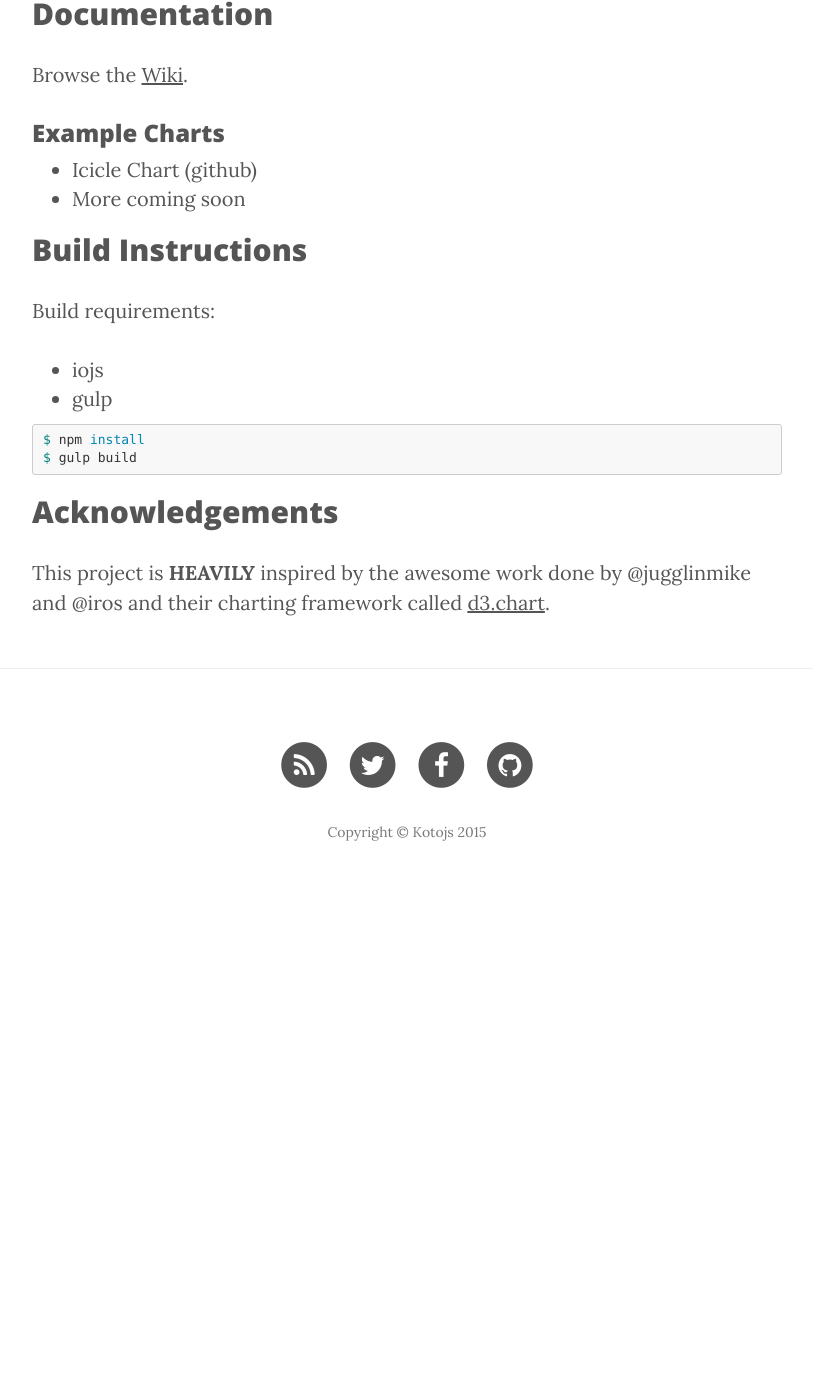
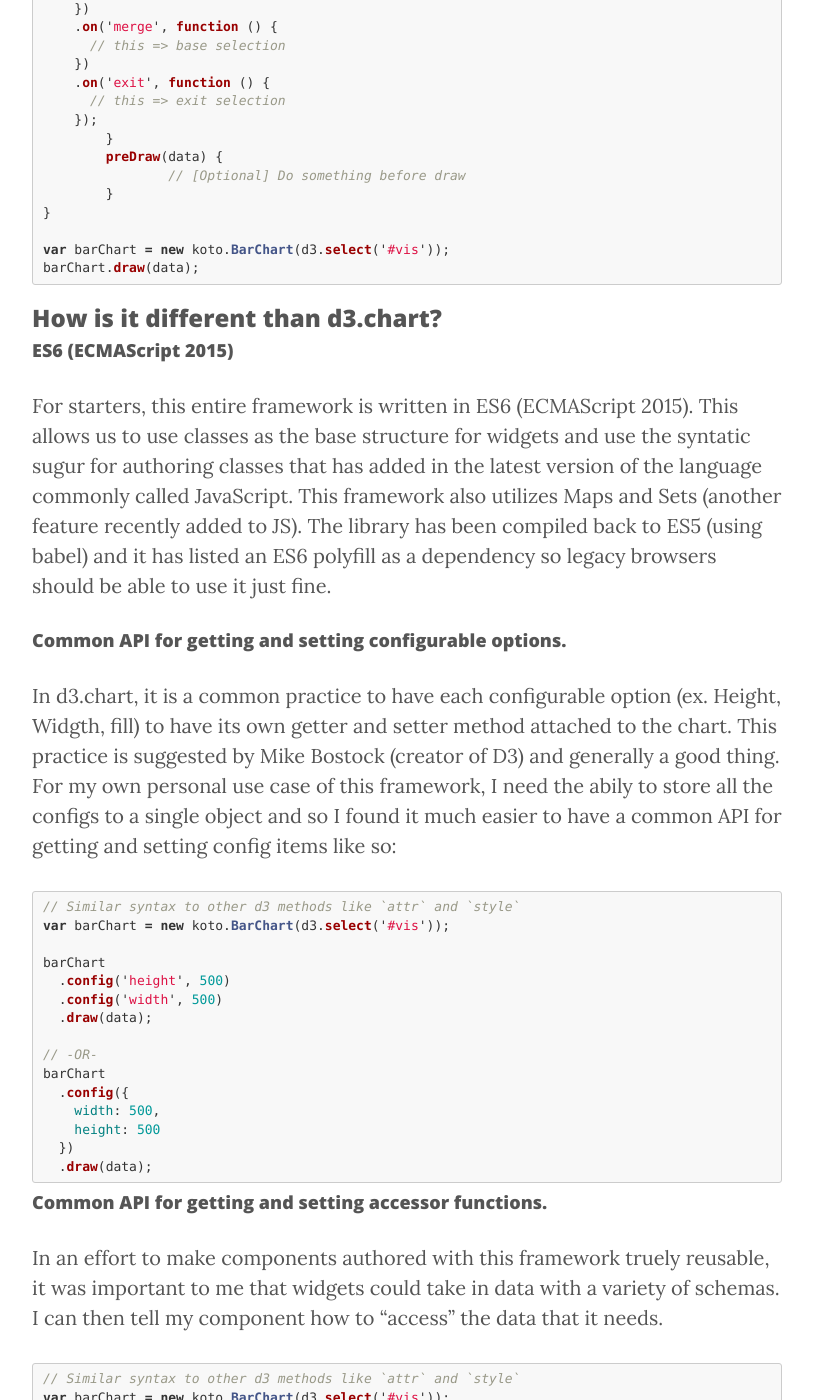
Before and after one commit to kotojs/kotojs, a Jekyll site: the page built from index.markdown, in a window 1280 px wide and 1400 px high, scrolled down 1469 px. Shown: the whole window, without its empty margins (233-1046 px from the left). Built offline with Jekyll 4.4.1, drawn with Linux system fonts in a browser that asks for light colours; nearby versions of some CDN libraries; before the commit the page ends 2377 px from its top, so only the background shows below that; some of the changed text lies outside the part shown.

Commit message:
updating index file

```diff
--- a/index.markdown
+++ b/index.markdown
@@ -7,17 +7,107 @@ description:   "A d3 framework for reusable charts"
 **koto.js** is a [d3.js](http://www.d3js.org) charting framework written in ES6, the latest iteration of javascript.
 
 ## Introduction
-Coming soon. Here I'll talk about what prompted me to write this library and what my goals are.
+KotoJS is **HEAVILY** inspired by another reusable charting framework maintained by the Miso Project called d3.chart. I think that project is well designed and well documented.  For those who are not familiar with d3.chart, the framework provides a logical way to ensure that all data-visualization components that are authored using the framework are done in a way that facilitates re-usablily.
+
+However, as somebody who greatly depends on the d3.chart framework, I've gotten concerned that support for the project has dwindled over the past several months. This has prompted me to write my own reusable charting framework, taking all the things the things that I really like about d3.chart and adding a few things that I had always wanted.
 
 {% highlight javascript %}
+// Basic Example
 koto.BarChart = class extends koto.Base {
-	constructor(){
+	constructor(selection){
 		// setup chart
+    var bars = this.base.append('g').classed('bars', true);
+
+    // define layer
+    var layer = this.layer('bars', bars, {
+      dataBind: function (data) {
+        return this.selectAll('rect').data(data);
+      },
+      insert: function () {
+        this.append('rect');
+      }
+    });
+
+    // Setup life-cycle events on layers
+    bars.on('enter', function () {
+      // this => enter selection
+    })
+    .on('merge', function () {
+      // this => base selection
+    })
+    .on('exit', function () {
+      // this => exit selection
+    });
 	}
 	preDraw(data) {
-		// Do something before draw
+		// [Optional] Do something before draw
 	}
 }
+
+var barChart = new koto.BarChart(d3.select('#vis'));
+barChart.draw(data);
+{% endhighlight %}
+
+### How is it different than d3.chart?
+#### ES6 (ECMAScript 2015)
+For starters, this entire framework is written in ES6 (ECMAScript 2015). This allows us to use classes as the base structure for widgets and use the syntatic sugur for authoring classes that has added in the latest version of the language commonly called JavaScript. This framework also utilizes Maps and Sets (another feature recently added to JS). The library has been compiled back to ES5 (using babel) and it has listed an ES6 polyfill as a dependency so legacy browsers should be able to use it just fine.
+
+#### Common API for getting and setting configurable options.
+In d3.chart, it is a common practice to have each configurable option (ex. Height, Widgth, fill) to have its own getter and setter method attached to the chart. This practice is suggested by Mike Bostock (creator of D3) and generally a good thing. For my own personal use case of this framework, I need the abily to store all the configs to a single object and so I found it much easier to have a common API for getting and setting config items like so:
+
+{% highlight javascript %}
+// Similar syntax to other d3 methods like `attr` and `style`
+var barChart = new koto.BarChart(d3.select('#vis'));
+
+barChart
+  .config('height', 500)
+  .config('width', 500)
+  .draw(data);
+
+// -OR-
+barChart
+  .config({
+    width: 500,
+    height: 500
+  })
+  .draw(data);
+
+{% endhighlight %}
+
+#### Common API for getting and setting accessor functions.
+In an effort to make components authored with this framework truely reusable, it was important to me that widgets could take in data with a variety of schemas. I can then tell my component how to "access" the data that it needs.
+
+{% highlight javascript %}
+// Similar syntax to other d3 methods like `attr` and `style`
+var barChart = new koto.BarChart(d3.select('#vis'));
+
+barChart
+  .accessor('name', function(d) { return d.country; })
+  .accessor('value', function(d) { return d.population; })
+  .draw(data);
+
+// -OR-
+barChart
+  .accessor({
+    name: function(d) { return d.country; },
+    value: function(d) { return d.population; }
+  .draw(data);
+{% endhighlight %}
+
+#### Extra Hooks
+In d3.chart, the only "hooks" that were available for you on the chart level was `initialize` and `transform`. In KotoJS I have extended the list to include `initialize`, `transform`, `preDraw`, and `postDraw`. I have also exposed a `hasDrawn` property that allows for you check if something is being "re-drawn". All of the hooks are optional so you don't have to use them if you don't want to.
+
+#### Removed the extension of d3
+In d3.chart, the API for initalizing a chart was an extension of d3's selection prototype. I felt wrong to me to extend d3 so I have removed the need to do that and have opted to have charts authored with KotoJS to initialize like any other constructor function.
+
+{% highlight javascript %}
+// d3.chart
+var barChart = d3.select('#vis').chart('BarChart');
+barChart.draw(data);
+
+// KotoJS
+var barChart = new koto.BarChart(d3.select('#vis'));
+barChart.draw(data);
 {% endhighlight %}
 
 ## Getting Started
```
